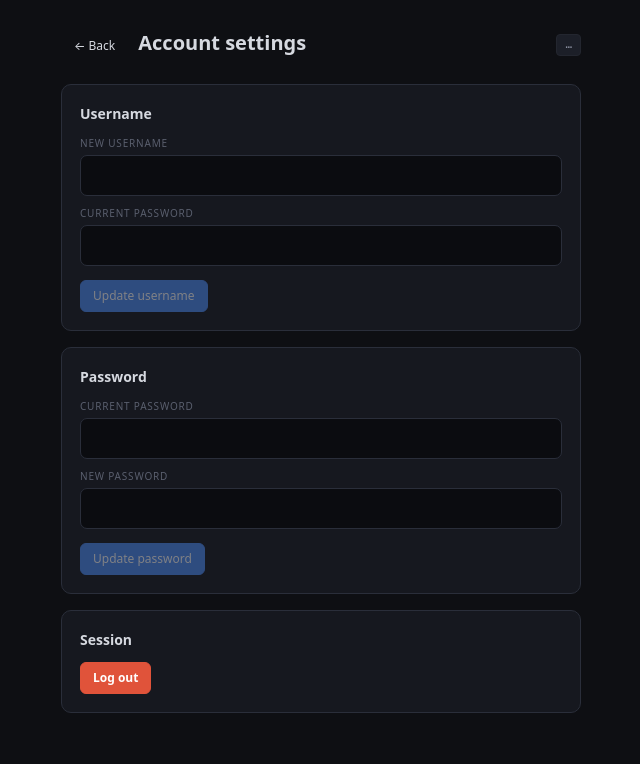
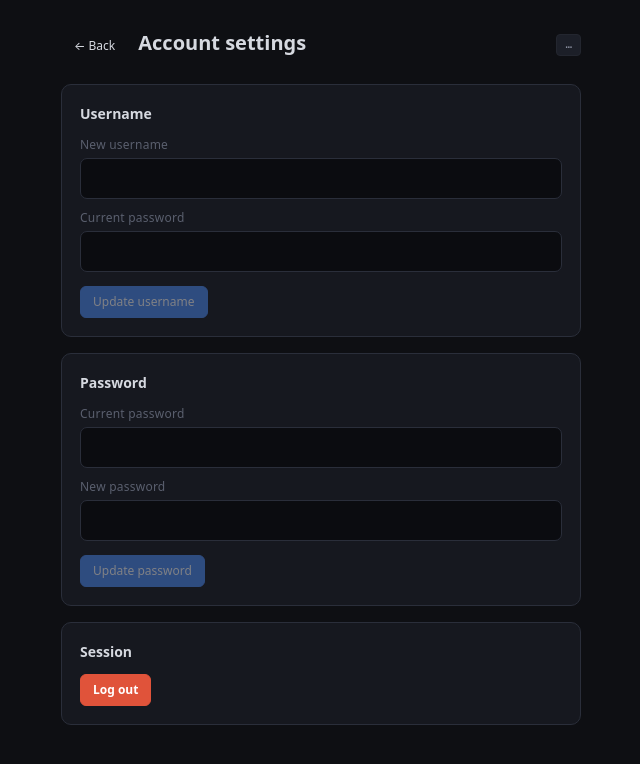
Before and after one commit to qwelpl/vidsheet-v2, a Next.js app in the folder web/: page /settings in a window 1280 px wide. Shown: the top 764 px of the page, without its empty margins (319-959 px from the left). Built offline with nearby package versions, Linux system fonts and the light colour scheme; no server answers.

Commit message:
style(web): remove uppercase field labels on settings page

```diff
--- a/web/app/settings/page.tsx
+++ b/web/app/settings/page.tsx
@@ -44,7 +44,7 @@ function Card({ title, children }: { title: string; children: React.ReactNode })
 function Row({ label, ...rest }: { label: string } & React.InputHTMLAttributes<HTMLInputElement>) {
   return (
     <label style={{ display: "flex", flexDirection: "column", gap: 4, marginBottom: 10 }}>
-      <span className="label">{label}</span>
+      <span style={{ fontSize: 12, letterSpacing: ".02em", color: "var(--text-faint)" }}>{label}</span>
       <input {...rest} spellCheck={false}
         style={{ background: "#0b0c10", border: "1px solid var(--border, #23262d)",
           borderRadius: 7, padding: "9px 11px", color: "inherit", fontSize: 14, outline: "none" }} />
```
